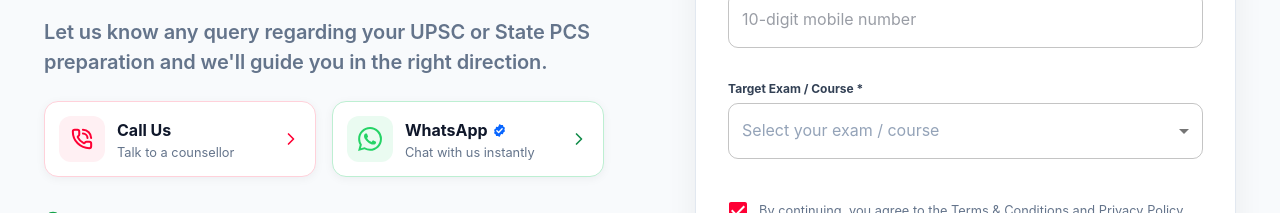
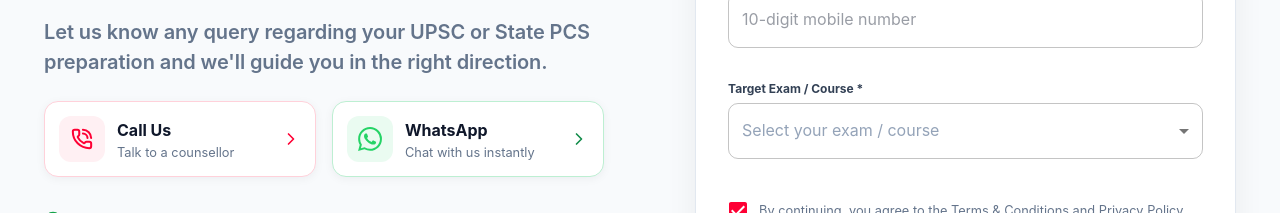
Before and after one commit to rahulgupta201299/versatile-vini-ias, a Next.js app: page / in a window 1280 px wide. Shown: the part 3980-4193 px from the top of the page. Built offline with nearby package versions, Linux system fonts and the light colour scheme; what @mui/material-nextjs would draw is missing.

Commit message:
removed verified tag from whatsapp

```diff
--- a/src/components/icons/BrandLogos.tsx
+++ b/src/components/icons/BrandLogos.tsx
@@ -101,17 +101,3 @@ export function GooglePlayLogo({ size = 24 }: { size?: number }) {
     </svg>
   );
 }
-
-/** Meta Verified style badge — blue scalloped seal with a white check. */
-export function VerifiedBadge({ size = 16 }: { size?: number }) {
-  return (
-    <svg width={size} height={size} viewBox="0 0 24 24" role="img" aria-label="Meta Verified">
-      <title>Meta Verified</title>
-      <path
-        fill="#0866FF"
-        d="M12 1.5l2.4 1.8 3-.2.9 2.9 2.5 1.7-1 2.8 1 2.8-2.5 1.7-.9 2.9-3-.2L12 22.5l-2.4-1.8-3 .2-.9-2.9-2.5-1.7 1-2.8-1-2.8 2.5-1.7.9-2.9 3 .2z"
-      />
-      <path d="M7.8 12.3l2.8 2.8 5.6-5.8" fill="none" stroke="#FFFFFF" strokeWidth="2.2" strokeLinecap="round" strokeLinejoin="round" />
-    </svg>
-  );
-}
--- a/src/data/contact.ts
+++ b/src/data/contact.ts
@@ -7,8 +7,6 @@ export const CONTACT = {
   whatsappUrl: `https://wa.me/91${NUMBER}?text=${encodeURIComponent(
     "Hi Vini IAS, I need guidance for my exam preparation."
   )}`,
-  /** Show the Meta Verified badge next to WhatsApp (only if the business account is verified). */
-  whatsappVerified: true,
   email: "support@viniias.com",
 };
 
--- a/src/sections/Enquiry/EnquirySection.tsx
+++ b/src/sections/Enquiry/EnquirySection.tsx
@@ -13,7 +13,7 @@ import Checkbox from "@mui/material/Checkbox";
 import Card from "@mui/material/Card";
 import { PhoneCall, CheckCircle2, Clock, ChevronRight } from "lucide-react";
 import CounsellorIllustration from "@/components/illustrations/CounsellorIllustration";
-import { WhatsAppLogo, VerifiedBadge } from "@/components/icons/BrandLogos";
+import { WhatsAppLogo } from "@/components/icons/BrandLogos";
 import { CONTACT } from "@/data/contact";
 import {
   useFormValidation,
@@ -188,7 +188,6 @@ export default function EnquirySection() {
                       <Typography component="span" sx={{ fontSize: { xs: "0.92rem", sm: "1rem" }, fontWeight: 700, color: "#0F172A" }}>
                         {c.title}
                       </Typography>
-                      {c.key === "whatsapp" && CONTACT.whatsappVerified && <VerifiedBadge size={15} />}
                     </Box>
                     <Typography
                       component="span"
--- a/src/sections/Footer/Footer.tsx
+++ b/src/sections/Footer/Footer.tsx
@@ -18,7 +18,6 @@ import {
   XLogo,
   TelegramLogo,
   WhatsAppLogo,
-  VerifiedBadge,
 } from "@/components/icons/BrandLogos";
 import { CONTACT, SOCIAL_LINKS } from "@/data/contact";
 import {
@@ -239,7 +238,6 @@ export default function Footer() {
                       sx={{ display: "flex", alignItems: "center", gap: 0.5, fontSize: "0.7rem", fontWeight: 700, color: "#64748B", textTransform: "uppercase", letterSpacing: "0.04em" }}
                     >
                       {c.label}
-                      {c.key === "whatsapp" && CONTACT.whatsappVerified && <VerifiedBadge size={13} />}
                     </Box>
                     <Box className="num" component="span" sx={{ display: "block", fontSize: { xs: "0.78rem", sm: "0.92rem" }, fontWeight: 800, color: c.color, whiteSpace: "nowrap" }}>
                       {CONTACT.phoneDisplay}
```
